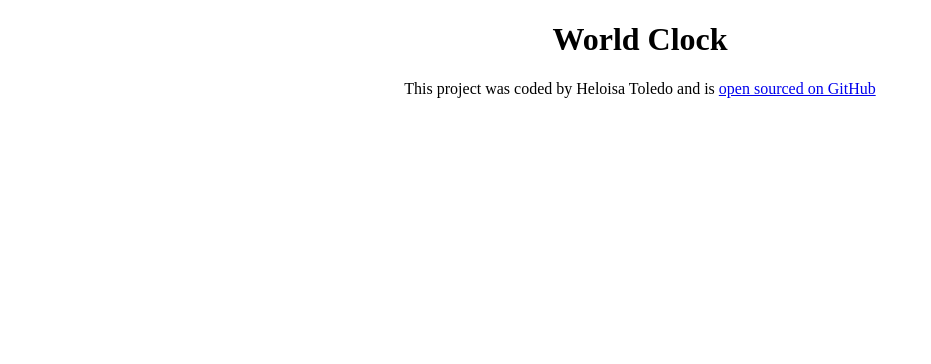
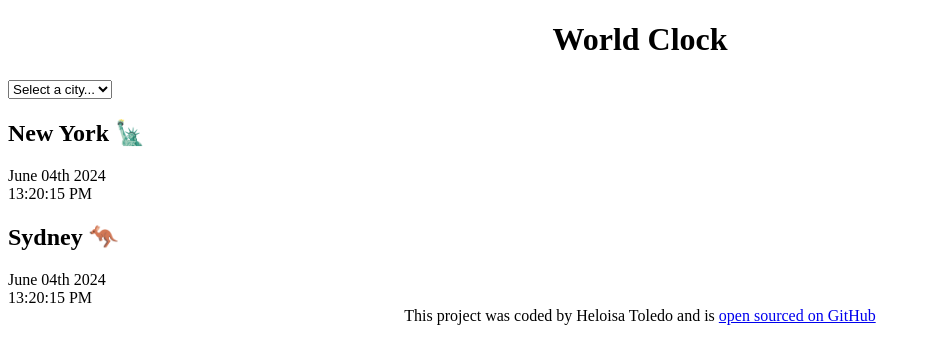
Before and after one commit to helo3toledo/worldClock, a plain HTML site: page index.html in a window 1280 px wide. Shown: the whole page, without its empty margins (0-931 px from the left). Drawn offline with Linux system fonts and the light colour scheme.

Commit message:
added basic html

```diff
--- a/index.html
+++ b/index.html
@@ -7,10 +7,31 @@
     <title>World Clock - Heloisa Toledo </title>
 </head>
 <body>
+    <div class="container">
     <h1>World Clock</h1>
+    <select name="" id="">
+        <option value="">Select a city...</option>
+        <option value="">Brasilia</option>
+        <option value="">Miami</option>
+        <option value="">Lisbon</option>
+        <option value="">Tokyo</option>
+    </select>
+    <div class="city">
+        <h2>New York 🗽 </h2>
+        <div class="date"> June 04th 2024
+        </div>
+        <div class="time">13:20:15 PM</div>
+        <div class="city">
+            <h2>Sydney 🦘 </h2>
+            <div class="date"> June 04th 2024
+            </div>
+            <div class="time">13:20:15 PM</div>
+    </div>
+    </div>
     <footer>This project was coded by Heloisa Toledo and is
        <a href="https://github.com/helo3toledo/worldClock" target="_blank"> open sourced on GitHub </a>
     </footer>
+
 </body>
 <script src="javascript/index.js"></script>
 </html>
```
